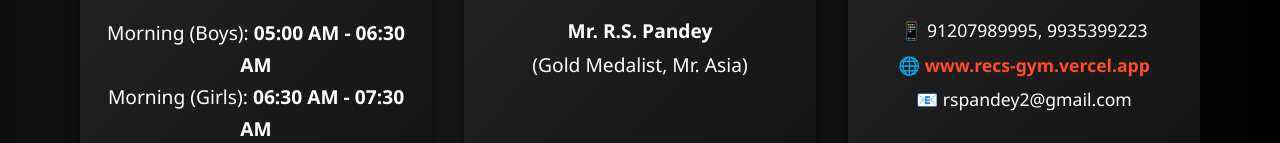
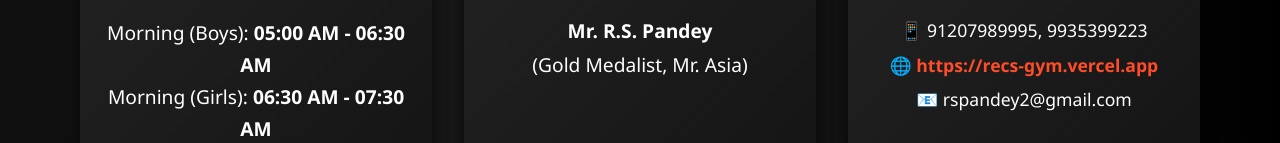
Before and after one commit to Rupendra0/recs-gym, a React (Vite) app: page / in a window 1280 px wide. Shown: the part 274-417 px from the top of the page. Built offline with nearby package versions, Linux system fonts and the light colour scheme.

Commit message:
Update App.jsx

```diff
--- a/src/App.jsx
+++ b/src/App.jsx
@@ -30,7 +30,7 @@ function App() {
         <section className="contact">
           <h2>📞 Contact</h2>
           <p>📱 91207989995, 9935399223</p>
-          <p>🌐 <a href="https://recs-gym.vercel.app" target="_blank" rel="noreferrer">www.recs-gym.vercel.app</a></p>
+          <p>🌐 <a href="https://recs-gym.vercel.app" target="_blank" rel="noreferrer">https://recs-gym.vercel.app</a></p>
           <p>📧 rspandey2@gmail.com</p>
         </section>
 
```
